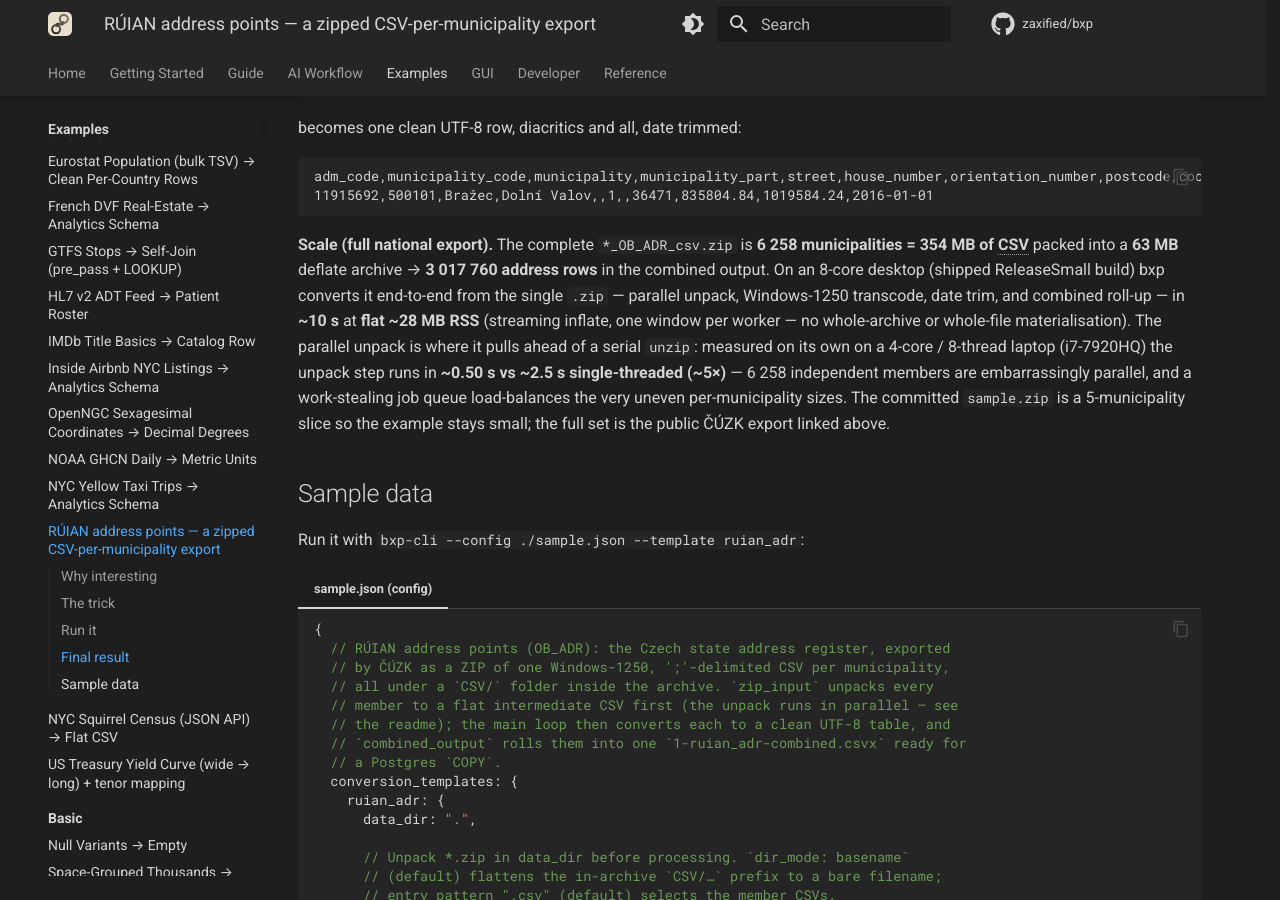
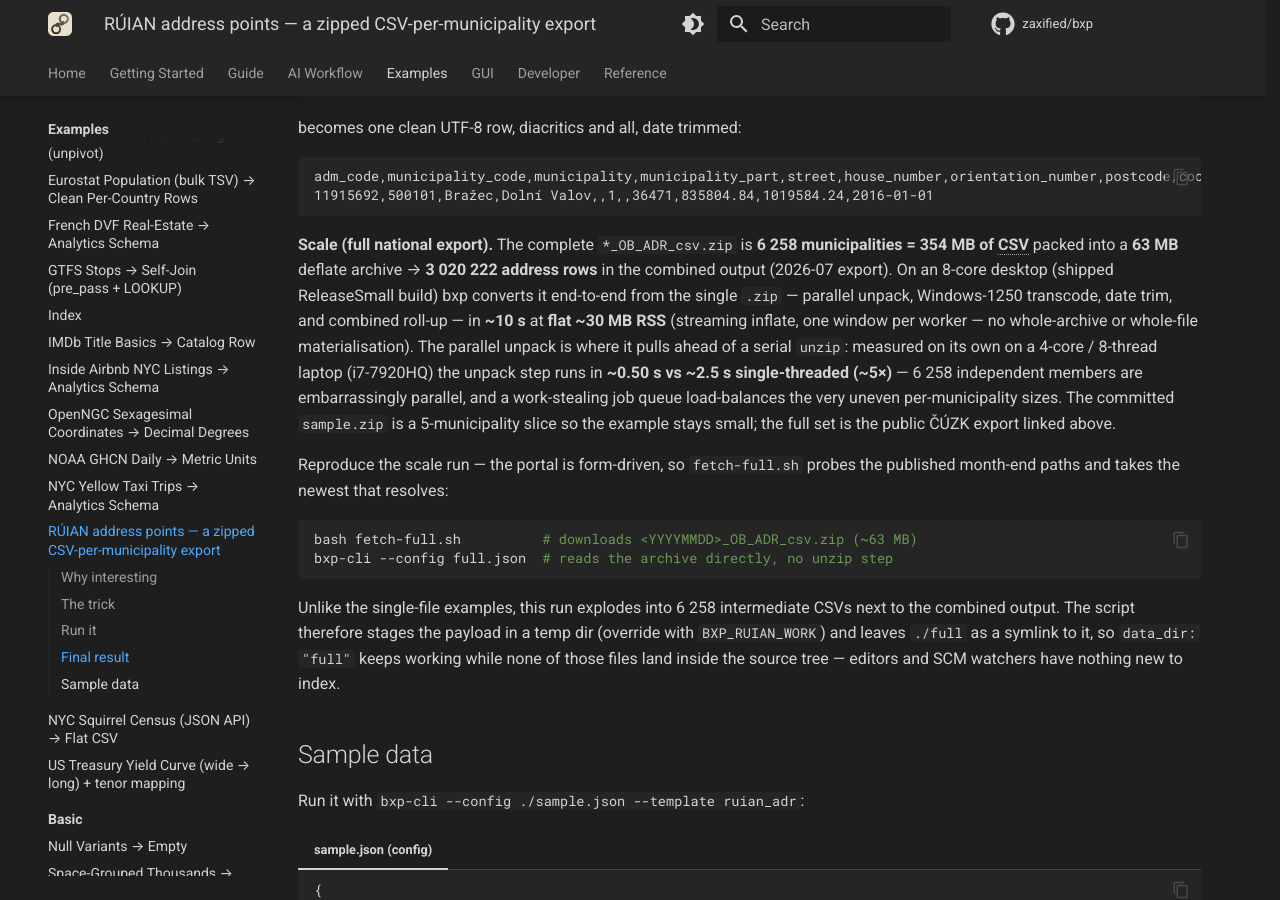
Before and after one commit to zaxified/bxp, an MkDocs documentation site: the page built from docs/examples/real-world/ruian-address-points/index.md, in a window 1280 px wide and 900 px high, scrolled down 1661 px. Built offline with MkDocs 1.6.1 and Material for MkDocs 9.7.7, drawn with Linux system fonts in a browser that asks for light colours; plug-ins that fetch from the network failed and are left out; comment, search, counter and statistics services are not loaded.

Commit message:
feat(examples): give RÚIAN a fetch-full.sh that stages outside the tree
The address-points example was the only real-world one without a fetch script,
so its full-scale claim was the only one a reader could not reproduce. It now
ships the pair its siblings have: fetch-full.sh plus full.json.

The portal is form-driven, but the exports sit at a stable month-end path, so
the script probes backwards from the current month and takes the newest that
resolves rather than hard-coding a date that rots. Today that walks 20260831
(not published) -> 20260731 (found).

Where it deliberately parts from its siblings: staging lives outside the
working tree. Those examples fetch one file; this one explodes into 6 258
intermediate CSVs plus the combined output, and dropping ~12 500 new entries
into the workspace makes editors and SCM watchers churn hard enough to hang the
session — twice while this was being verified. bxp resolves data_dir against
the config's own directory, so an absolute path is not an option; instead the
script stages in ${TMPDIR}/bxp-ruian-full (override with BXP_RUIAN_WORK) and
leaves ./full as a symlink to it. data_dir: "full" keeps working untouched,
and an earlier in-tree pull is migrated rather than shadowed. Platforms that
refuse the symlink fall back to a real directory with a loud warning.
.gitignore now covers both shapes, directory and symlink.

Verified end to end through the symlink: 6 258 members, 3 020 222 combined
rows, 12 518 files in the staging dir and not one new entry in the source
tree, 9.20 s at 30.0 MB peak RSS on the shipped ReleaseSmall build.

That run also settles the page's own numbers. Rows go 3 017 760 -> 3 020 222
(the 2026-07 export, now named as such) and RSS ~28 -> ~30 MB, in the README
paragraph too. Wall stays at ~10 s: 9.20 s here and 9.82 s in an independent
run today, while the 13-15 s seen mid-session was disk-cache state, not the
engine. The 354 MB unpacked figure is confirmed straight from the archive's
central directory (354 304 645 B) — an earlier "351 MB" reading was du block
allocation in MiB, not the member bytes.

Co-Authored-By: Claude Opus 5 (1M context) <noreply@anthropic.com>

````diff
--- /dev/null
+++ b/docs/examples/real-world/ruian-address-points/full.json
@@ -0,0 +1,59 @@
+{
+  // Scale-run config: identical template to sample.json, pointed at the full
+  // national RÚIAN export fetched by fetch-full.sh into ./full/ (6,258
+  // municipality CSVs in one ~63 MB archive, ~3.02M address rows). bxp reads
+  // the .zip directly — `zip_input` unpacks the members in parallel first, so
+  // there is no unzip step. Keep the schema in sync with sample.json.
+  //
+  // `full` is a SYMLINK that fetch-full.sh points at a temp staging dir: the
+  // 6,258 unpacked members and the combined output stay outside the source
+  // tree, where no editor or SCM watcher has to index them.
+  conversion_templates: {
+    ruian_adr: {
+      data_dir: "full",
+
+      zip_input: { entry_pattern: ".csv" },
+
+      file_pattern_in: ".csv",
+      file_pattern_out: ".csvx",
+      combined_output: true,
+
+      csv_delimiter_in: ";",
+      csv_input_encoding: "windows-1250",
+      csv_header_line: 1,
+
+      input_schema: {
+        $adm_code:    "[Kód ADM]",
+        $obec_code:   "[Kód obce]",
+        $obec:        "[Název obce]",
+        $cast_obce:   "[Název části obce]",
+        $ulice:       "[Název ulice]",
+        $cislo_dom:   "[Číslo domovní]",
+        $cislo_or:    "[Číslo orientační]",
+        $psc:         "[PSČ]",
+        $y:           "[Souřadnice Y]",
+        $x:           "[Souřadnice X]",
+        // Platí Od is an ISO datetime; keep the date, drop the time component.
+        $plati_od:    "DATE_CONVERT([Platí Od], 'YYYY-MM-DD[*]', 'YYYY-MM-DD')",
+      },
+
+      row_rules: [
+        { when: "1 = 1", rows: [ {} ] },
+      ],
+
+      output_schema: {
+        adm_code:           "$adm_code",
+        municipality_code:  "$obec_code",
+        municipality:       "$obec",
+        municipality_part:  "$cast_obce",
+        street:             "$ulice",
+        house_number:       "$cislo_dom",
+        orientation_number: "$cislo_or",
+        postcode:           "$psc",
+        coord_y:            "$y",
+        coord_x:            "$x",
+        valid_from:         "$plati_od",
+      },
+    },
+  },
+}
--- a/docs/examples/real-world/ruian-address-points/index.md
+++ b/docs/examples/real-world/ruian-address-points/index.md
@@ -85,17 +85,32 @@ adm_code,municipality_code,municipality,municipality_part,street,house_number,or
 
 **Scale (full national export).** The complete `*_OB_ADR_csv.zip` is **6 258
 municipalities = 354 MB of CSV** packed into a **63 MB** deflate archive →
-**3 017 760 address rows** in the combined output. On an 8-core desktop (shipped
-ReleaseSmall build) bxp converts it end-to-end from the single `.zip` — parallel
-unpack, Windows-1250 transcode, date trim, and combined roll-up — in **~10 s** at
-**flat ~28 MB RSS** (streaming inflate, one window per worker — no whole-archive
-or whole-file materialisation). The parallel unpack is where it pulls ahead of a
-serial `unzip`: measured on its own on a 4-core / 8-thread laptop (i7-7920HQ) the
-unpack step runs in **~0.50 s vs ~2.5 s single-threaded (~5×)** — 6 258
+**3 020 222 address rows** in the combined output (2026-07 export). On an
+8-core desktop (shipped ReleaseSmall build) bxp converts it end-to-end from the
+single `.zip` — parallel unpack, Windows-1250 transcode, date trim, and combined
+roll-up — in **~10 s** at **flat ~30 MB RSS** (streaming inflate, one window per
+worker — no whole-archive or whole-file materialisation). The parallel unpack is
+where it pulls ahead of a serial `unzip`: measured on its own on a 4-core /
+8-thread laptop (i7-7920HQ) the unpack step runs in **~0.50 s vs ~2.5 s
+single-threaded (~5×)** — 6 258
 independent members are embarrassingly parallel, and a
 work-stealing job queue load-balances the very uneven per-municipality sizes.
 The committed `sample.zip` is a 5-municipality slice so the example stays small;
 the full set is the public ČÚZK export linked above.
+
+Reproduce the scale run — the portal is form-driven, so `fetch-full.sh` probes
+the published month-end paths and takes the newest that resolves:
+
+```bash
+bash fetch-full.sh          # downloads <YYYYMMDD>_OB_ADR_csv.zip (~63 MB)
+bxp-cli --config full.json  # reads the archive directly, no unzip step
+```
+
+Unlike the single-file examples, this run explodes into 6 258 intermediate CSVs
+next to the combined output. The script therefore stages the payload in a temp
+dir (override with `BXP_RUIAN_WORK`) and leaves `./full` as a symlink to it, so
+`data_dir: "full"` keeps working while none of those files land inside the
+source tree — editors and SCM watchers have nothing new to index.
 
 ## Sample data
 
````
Also changed, not shown: README.md (+1 -1 lines), docs/dev/roadmap.md (+0 -19 lines), 2 other files.
